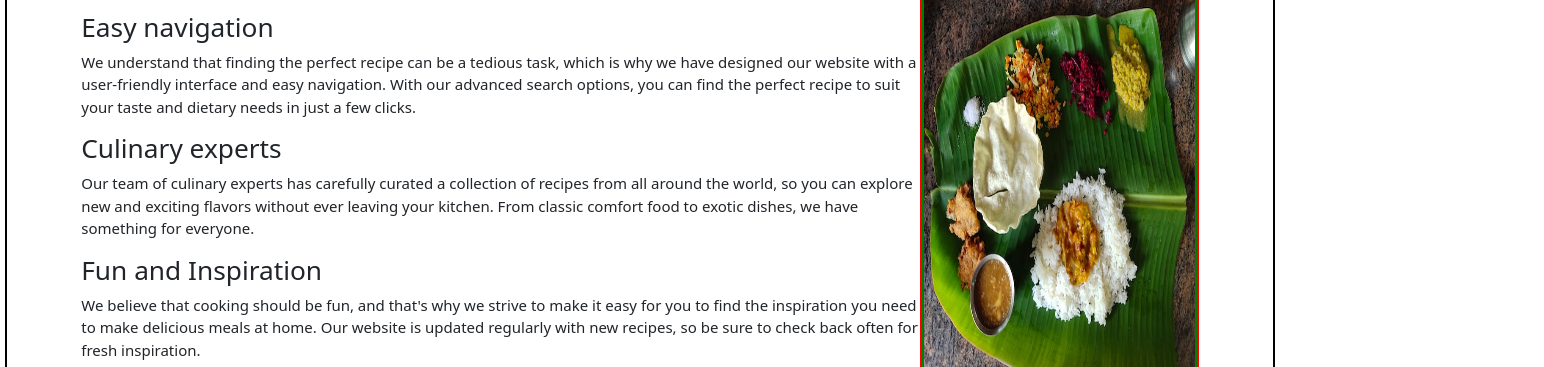
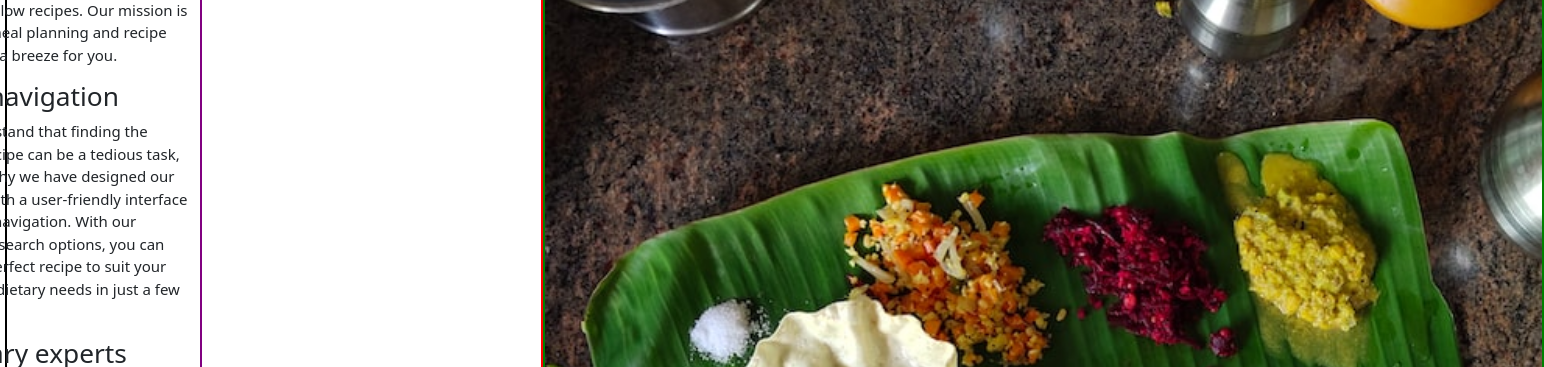
Before and after one commit to Vandhana-Mohan/Food-Hub, a plain HTML site: page about-us.html in a window 1280 px wide. Shown: the part 250-617 px from the top of the page, 1544 px wide, since content can reach past the window. Drawn offline with nearby package versions, Linux system fonts and the light colour scheme.

Commit message:
fix about us image

```diff
--- a/about-us.html
+++ b/about-us.html
@@ -25,8 +25,8 @@
     </div>
     <hr>
 
-    <div class="container">
-        <div class="row">
+    <div class = "container">
+        <div class="row test">
             <div class="col-12">
                 <h2>Our mission</h2>
                 <p>Welcome to Food Hub, your ultimate destination for finding delicious and easy-to-follow recipes. Our mission is to make meal planning and recipe searching a breeze for you.</p>
--- a/about.css
+++ b/about.css
@@ -17,16 +17,23 @@ body{
     grid-template-columns: span 2;
 }
 
+.test{
+  border: 2px solid purple;
+  margin-right: 329px;
+  margin-left: -168px;
+}
+
 .image{
     border:2px solid green;
-    width: 100%;
-    height: 90%;
     animation: image-animation 20s linear infinite;
+    /* max-width: 100%;
+    max-height: 100%; */
 }
 
 .image__container{
     border: 2px solid red;
     display: flex;
+    margin: 10px;
     max-width: 100%;
     max-height: 100%;
 }
```
